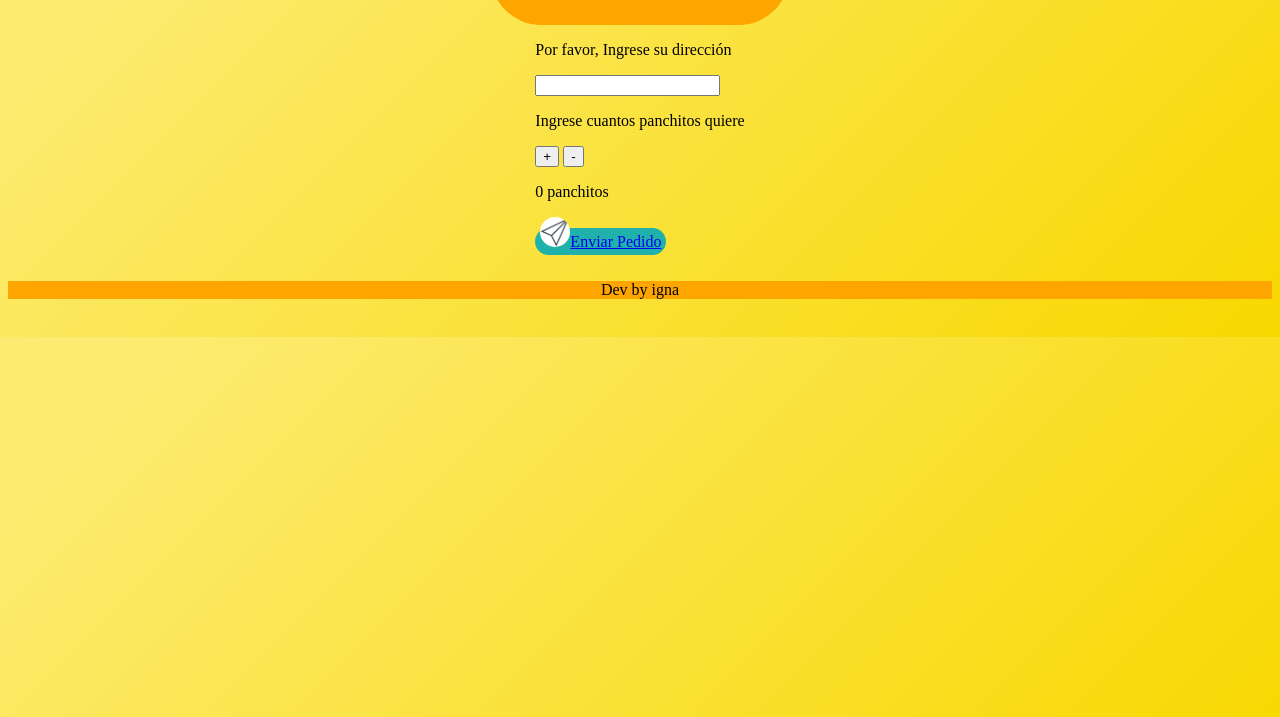
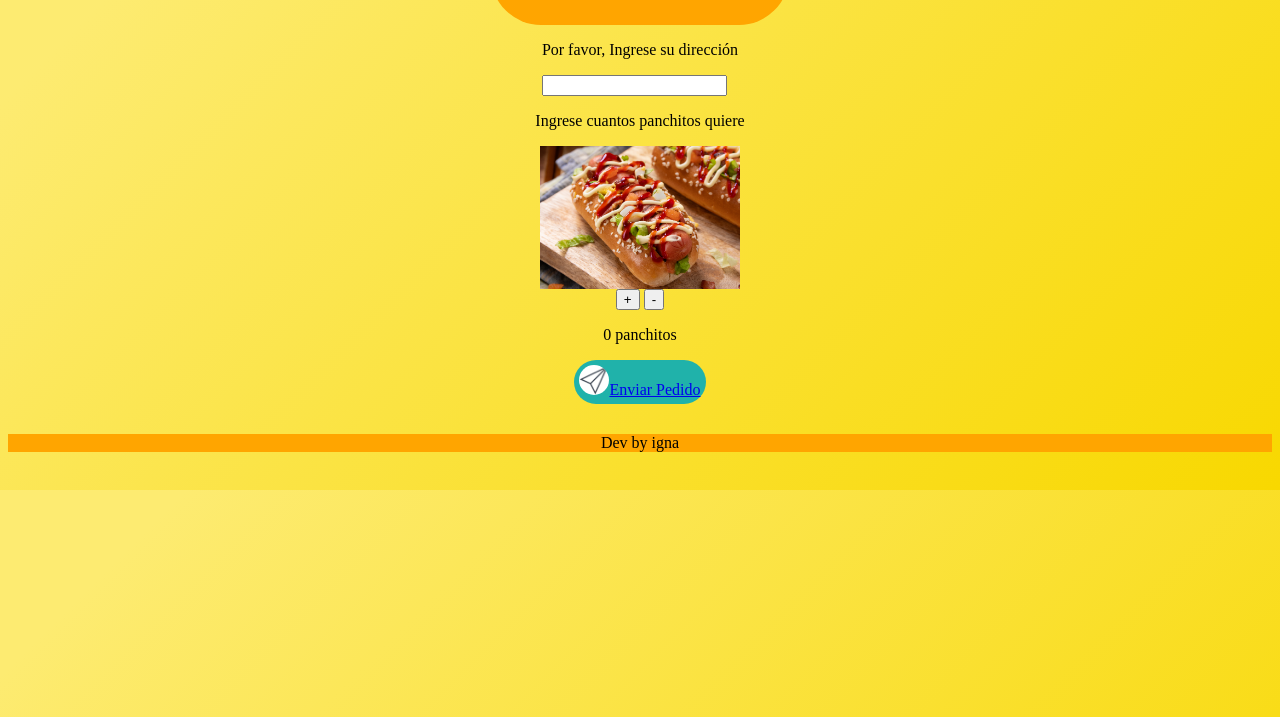
Before and after one commit to ignacix/practicaJS_pagina_de_pedidos_whatsapp, a plain HTML site: page index.html in a window 1280 px wide. Shown: the part 83-800 px from the top of the page. Drawn offline with Linux system fonts and the light colour scheme.

Commit message:
se agrega la imagen y se escala bien el section

```diff
--- a/index.html
+++ b/index.html
@@ -17,6 +17,7 @@
             <input id="direccion" type="text">
         </div>
         <P>Ingrese cuantos panchitos quiere</P>
+        <img id="imgPanchito" src="panchito.png" alt="imagen de Pancho">
         <div id="botones">
 
             <button onclick="sumar()">+</button>
@@ -26,7 +27,7 @@
         <p id="contador">0 panchitos</p>
 
 
-        <a onclick="cargardireccion()" id="enlace" target="_blank" aria-label="Chat on WhatsApp" href="https://wa.me/56575340?text=UPSSI%20,PARECE%20QUE NO ELEGÍ NADA o .o"> <img alt="Enviar Pedido" src="iconSubmit.png" />Enviar Pedido</a>
+        <a onclick="cargardireccion()" id="enlace" target="_blank" aria-label="Chat on WhatsApp" href="https://wa.me/56575340?text=UPSSI%20,PARECE%20QUE NO COMPLETÉ TODO o .o"> <img alt="Enviar Pedido" src="iconSubmit.png" />Enviar Pedido</a>
 
     </section>
 
--- a/index.js
+++ b/index.js
@@ -21,7 +21,14 @@ function restar(){
 }
 
 function cargardireccion(){
+
     direccion = document.getElementById("direccion").value
-    cadena = "https://wa.me/56575340?text=Hola%20quiero%20 "+x+" PANCHITOS"+ " a "+direccion+"%20";
-    document.getElementById("enlace").setAttribute("href",cadena);
+
+    if (x==0 || direccion=="") {
+        alert("Por favor, Ingrese la CANTIDAD DE PANCHITOS y su DIRECCIÓN")
+    }else{
+        cadena = "https://wa.me/56575340?text=Hola%20quiero%20 "+x+" PANCHITOS"+ " a "+direccion+"%20";
+        document.getElementById("enlace").setAttribute("href",cadena);
+    }
+
 }
--- a/styles.css
+++ b/styles.css
@@ -5,7 +5,13 @@ body{
     align-items: center;
     background-image: linear-gradient( 135deg, #FDEB71 10%, #F8D800 100%);
 }
-
+section{
+    display:flex;
+    flex-direction: column;
+    align-items: center;
+    width: 70%;
+    height: ;
+}
 header{
     background-color: orange;
     padding:10px;
@@ -16,6 +22,9 @@ h1{
     color: white;
 }
 
+#imgPanchito{
+    width: 200px;
+}
 a img {
     width: 30px;
     border-radius: 50px;
```
Also changed, not shown: panchito.png (added).
